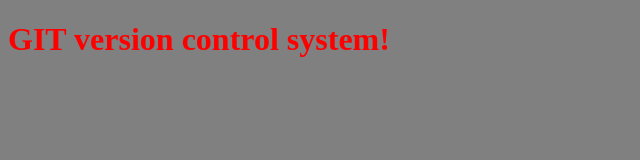
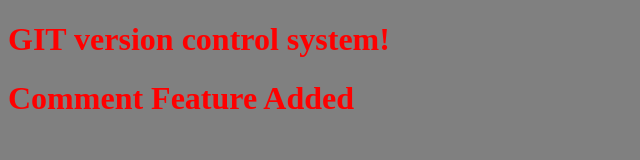
Before and after one commit to Jamil07316/learning-git, a plain HTML site: page index.html in a window 1280 px wide. Shown: the whole page, without its empty margins (0-640 px from the left). Drawn offline with Linux system fonts and the light colour scheme.

Commit message:
Added new Feature

```diff
--- a/index.html
+++ b/index.html
@@ -9,6 +9,7 @@
   </head>
   <body>
     <h1>GIT version control system!</h1>
+    <h1>Comment Feature Added</h1>
     <script src="main.js"></script>
   </body>
 </html>
--- a/main.js
+++ b/main.js
@@ -1,2 +1,2 @@
 console.log("connected!");
-console.log("Github");
+console.log("comment branch");
```
